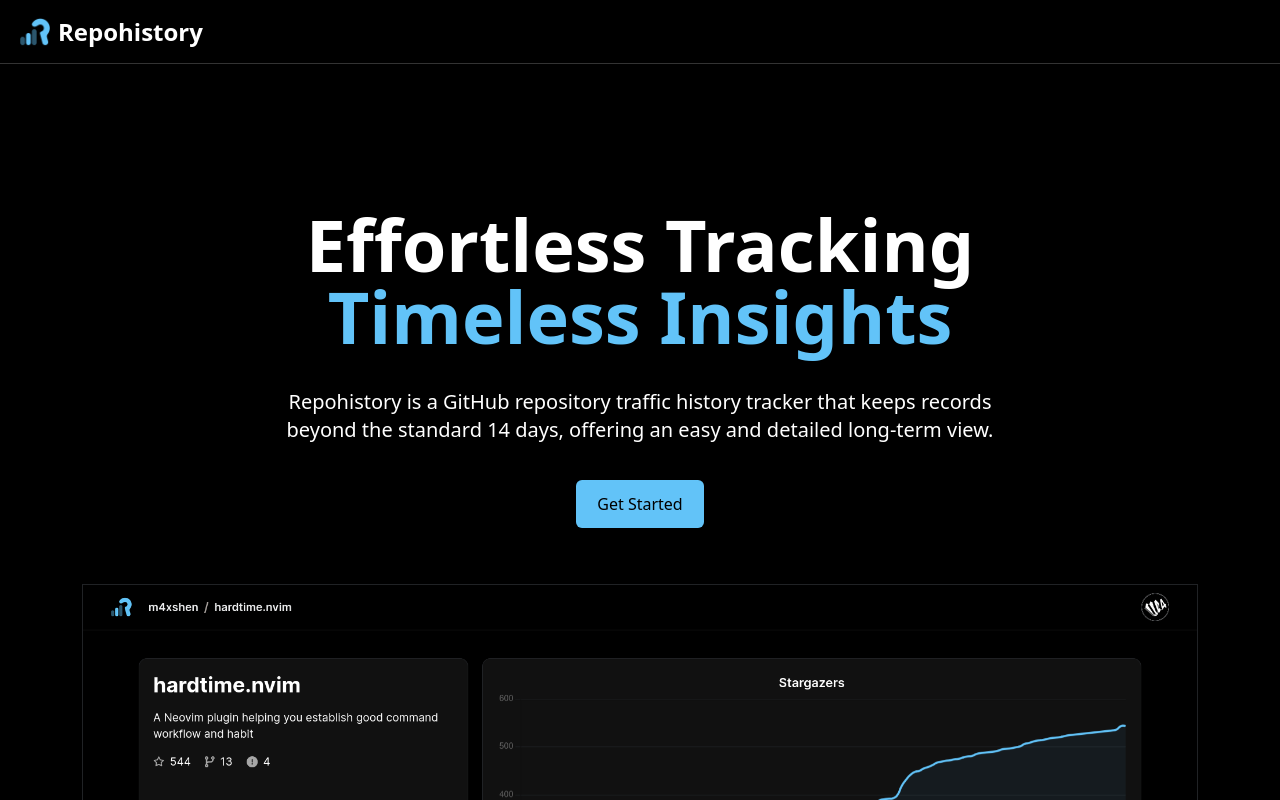
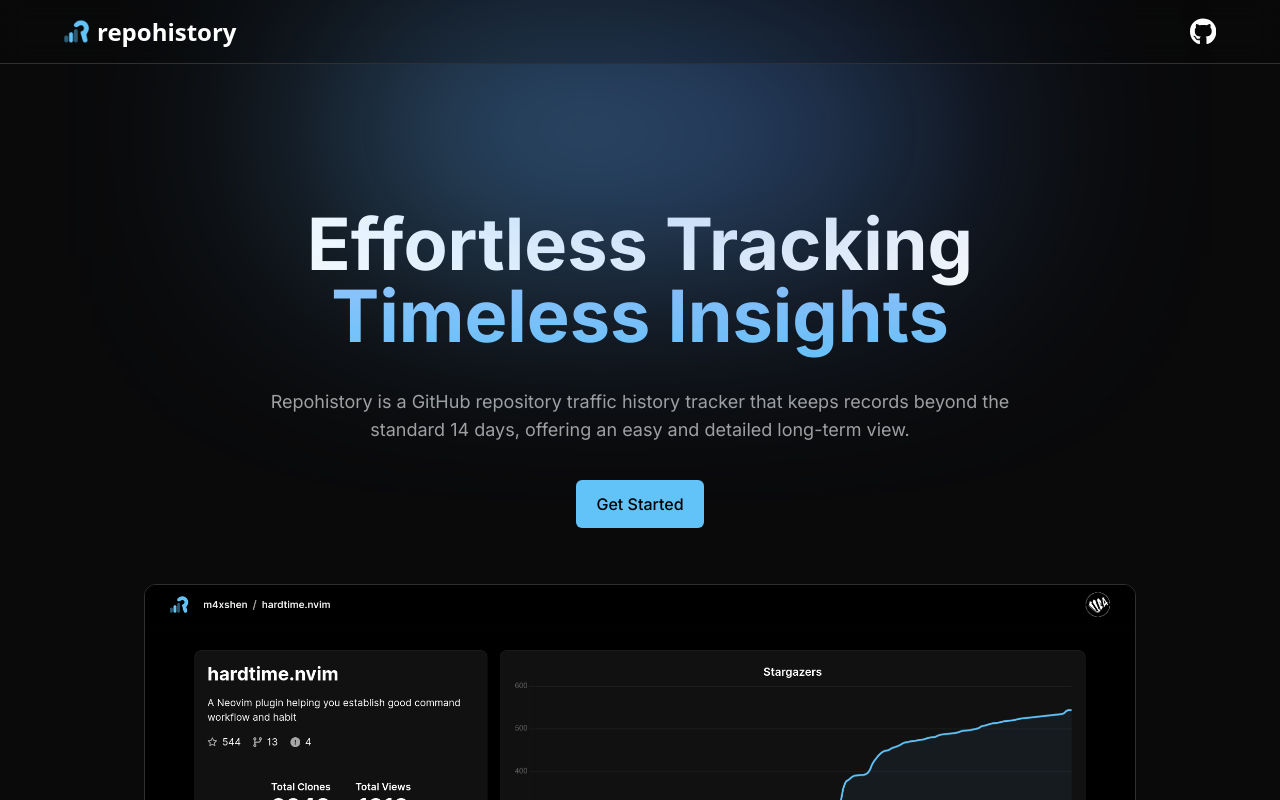
Before and after one commit to repohistory/website, an Astro site: page / in a window 1280 px wide. Shown: the top 800 px of the page. Built offline with nearby package versions, Linux system fonts and the light colour scheme; Astro itself is replaced by a stand-in of ours.

Commit message:
feat: refine landing page

```diff
--- /dev/null
+++ b/src/components/Footer.astro
@@ -0,0 +1,16 @@
+---
+import GitHub from '../components/Icons/GitHub.astro';
+---
+
+<footer
+	class="flex gap-3 items-center justify-center mt-20 h-32
+  	text-sm text-[#a0a0a0] border-t border-[#303031]"
+>
+	Copyright © 2023 Repohistory
+	<a
+		href="https://github.com/repohistory/repohistory"
+		class="hover:brightness-110 transition"
+	>
+		<GitHub height="1.5rem" fill="#a0a0a0" />
+	</a>
+</footer>
--- /dev/null
+++ b/src/components/Icons/GitHub.astro
@@ -0,0 +1,10 @@
+---
+interface Props {
+	height: string;
+	fill: string;
+}
+
+const { height, fill } = Astro.props
+---
+
+<svg xmlns="http://www.w3.org/2000/svg" height={height} viewBox="0 0 496 512"><path fill={fill} d="M165.9 397.4c0 2-2.3 3.6-5.2 3.6-3.3.3-5.6-1.3-5.6-3.6 0-2 2.3-3.6 5.2-3.6 3-.3 5.6 1.3 5.6 3.6zm-31.1-4.5c-.7 2 1.3 4.3 4.3 4.9 2.6 1 5.6 0 6.2-2s-1.3-4.3-4.3-5.2c-2.6-.7-5.5.3-6.2 2.3zm44.2-1.7c-2.9.7-4.9 2.6-4.6 4.9.3 2 2.9 3.3 5.9 2.6 2.9-.7 4.9-2.6 4.6-4.6-.3-1.9-3-3.2-5.9-2.9zM244.8 8C106.1 8 0 113.3 0 252c0 110.9 69.8 205.8 169.5 239.2 12.8 2.3 17.3-5.6 17.3-12.1 0-6.2-.3-40.4-.3-61.4 0 0-70 15-84.7-29.8 0 0-11.4-29.1-27.8-36.6 0 0-22.9-15.7 1.6-15.4 0 0 24.9 2 38.6 25.8 21.9 38.6 58.6 27.5 72.9 20.9 2.3-16 8.8-27.1 16-33.7-55.9-6.2-112.3-14.3-112.3-110.5 0-27.5 7.6-41.3 23.6-58.9-2.6-6.5-11.1-33.3 2.6-67.9 20.9-6.5 69 27 69 27 20-5.6 41.5-8.5 62.8-8.5s42.8 2.9 62.8 8.5c0 0 48.1-33.6 69-27 13.7 34.7 5.2 61.4 2.6 67.9 16 17.7 25.8 31.5 25.8 58.9 0 96.5-58.9 104.2-114.8 110.5 9.2 7.9 17 22.9 17 46.4 0 33.7-.3 75.4-.3 83.6 0 6.5 4.6 14.4 17.3 12.1C428.2 457.8 496 362.9 496 252 496 113.3 383.5 8 244.8 8zM97.2 352.9c-1.3 1-1 3.3.7 5.2 1.6 1.6 3.9 2.3 5.2 1 1.3-1 1-3.3-.7-5.2-1.6-1.6-3.9-2.3-5.2-1zm-10.8-8.1c-.7 1.3.3 2.9 2.3 3.9 1.6 1 3.6.7 4.3-.7.7-1.3-.3-2.9-2.3-3.9-2-.6-3.6-.3-4.3.7zm32.4 35.6c-1.6 1.3-1 4.3 1.3 6.2 2.3 2.3 5.2 2.6 6.5 1 1.3-1.3.7-4.3-1.3-6.2-2.2-2.3-5.2-2.6-6.5-1zm-11.4-14.7c-1.6 1-1.6 3.6 0 5.9 1.6 2.3 4.3 3.3 5.6 2.3 1.6-1.3 1.6-3.9 0-6.2-1.4-2.3-4-3.3-5.6-2z"/></svg>
--- a/src/components/NavBar.astro
+++ b/src/components/NavBar.astro
@@ -1,22 +1,29 @@
 ---
 import { Image } from 'astro:assets';
 import Logo from '../images/logo.png';
+import GitHub from '../components/Icons/GitHub.astro';
 ---
 
 <nav
-	class="text-white flex h-16 backdrop-filter backdrop-blur-md
-	  bg-opacity-20 border-b border-[#333333] sticky top-0"
+	class="text-white z-50 flex items-center h-16 backdrop-filter backdrop-blur-md
+	  bg-[#050506] bg-opacity-20 border-b border-[#303031] sticky top-0"
 >
-	<a href="/">
-		<div class="flex gap-2 items-center h-full ml-5">
+	<a href="/" class="ml-[5%]">
+		<div class="flex gap-2 items-center h-full">
 			<Image
 				alt="logo of repohistory"
-				width="30"
+				width="25"
 				src={Logo}
 			/>
-			<h1 class="text-2xl font-bold ">
-				Repohistory
+			<h1 class="text-2xl font-bold font-sans">
+				repohistory
 			</h1>
 		</div>
 	</a>
+	<a
+		href="https://github.com/repohistory/repohistory"
+		class="ml-auto mr-[5%] hover:brightness-75 transition"
+	>
+		<GitHub height="1.7rem" fill="#ffffff" />
+	</a>
 </nav>
--- a/src/layouts/Layout.astro
+++ b/src/layouts/Layout.astro
@@ -13,10 +13,13 @@
 		<meta name="description" content="Repohistory is a GitHub repository traffic history tracker that keeps records beyond the standard 14 days, offering an easy and detailed long-term view." />
 		<meta name="viewport" content="width=device-width" />
 		<link rel="icon" type="image/svg+xml" href="/favicon.png" />
+		<link rel="preconnect" href="https://fonts.googleapis.com">
+		<link rel="preconnect" href="https://fonts.gstatic.com" crossorigin>
+		<link href="https://fonts.googleapis.com/css2?family=Inter:wght@400;500;600;700;800&display=swap" rel="stylesheet">
 		<meta name="generator" content={Astro.generator} />
 		<title>{title}</title>
 	</head>
-	<body class="min-h-screen bg-black dark scrollbar-hide">
+	<body class="min-h-screen bg-[#0A0A0B] dark scrollbar-hide font-inter">
 		<slot />
 	</body>
 </html>
--- a/src/pages/index.astro
+++ b/src/pages/index.astro
@@ -1,6 +1,7 @@
 ---
 import Layout from '../layouts/Layout.astro';
 import NavBar from '../components/NavBar.astro';
+import Footer from '../components/Footer.astro';
 import { Image } from 'astro:assets';
 import demoImage from '../images/demo.png';
 ---
@@ -8,27 +9,41 @@
 <Layout title="Repohistory">
 	<NavBar />
 	<main>
+		<div class="absolute inset-x-0 m-auto h-32 max-w-xl
+			bg-gradient-to-tr from-[#62C3F8] via-blue-400 to-blue-900 blur-[130px]" />
 		<div class="flex flex-col items-center gap-4 px-5">
 			<h1 class="pt-20 text-center text-6xl font-bold leading-tight text-white sm:pt-36 md:text-7xl">
 			<div>Effortless Tracking</div>
-				<div class="text-[#62C3F8]">Timeless Insights</div>
+				<div
+					class="bg-gradient-to-b from-blue-300 to-[#62C3F8]
+					  inline-block pb-5 text-transparent bg-clip-text"
+					>
+					Timeless Insights
+				</div>
 			</h1>
-			<h2 class="my-5 max-w-3xl text-center text-base text-white md:text-xl">
+			<h2 class="mb-5 max-w-3xl text-center text-[#a0a0a1] text-lg">
 				Repohistory is a GitHub repository traffic history tracker that keeps
 				records beyond the standard 14 days, offering an easy and detailed
 				long-term view.
 			</h2>
-			<a
-				class="w-32 h-12 bg-[#62C3F8] flex items-center justify-center rounded-md text-black font-medium transition"
-				href="https://app.repohistory.com/login"
-				>
-				Get Started
-			</a>
+			<div class="relative group">
+				<div class="transition-opacity ease duration-200 opacity-0
+					group-hover:opacity-100 absolute bg-gradient-to-t from-[#62C3F8]
+					via-blue-400  w-32 h-6 top-1/2 left-1/2 -translate-x-1/2 -translate-y-1/2 blur-xl" />
+				<a
+					class="w-32 h-12 bg-[#62C3F8] flex items-center relative z-10 justify-center
+					rounded-md text-black font-medium transition"
+					href="https://app.repohistory.com/login"
+					>
+					Get Started
+				</a>
+			</div>
 			<Image
-				class="mx-auto w-[90%] my-10 border border-[#202225]"
+				class="mx-auto w-[90%] sm:w-[80%] my-10 relative z-10 rounded-xl border border-[#303031]"
 				alt="screenshot of repohistory"
 				src={demoImage}
 			/>
 		</div>
 	</main>
+	<Footer />
 </Layout>
--- a/tailwind.config.mjs
+++ b/tailwind.config.mjs
@@ -2,7 +2,11 @@
 export default {
 	content: ['./src/**/*.{astro,html,js,jsx,md,mdx,svelte,ts,tsx,vue}'],
 	theme: {
-		extend: {},
+		extend: {
+			fontFamily: {
+				'inter': ['Inter', 'sans-serif'],
+			}
+		},
 	},
 	plugins: [],
 }
```
